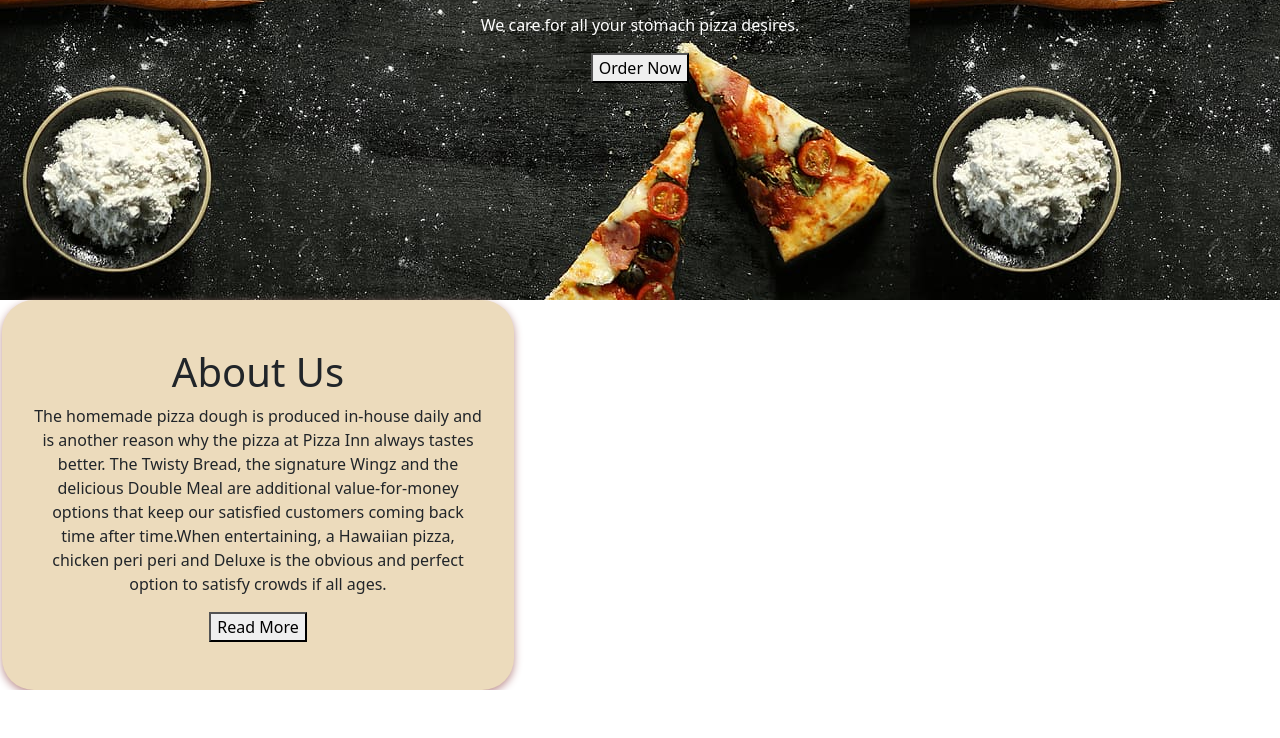
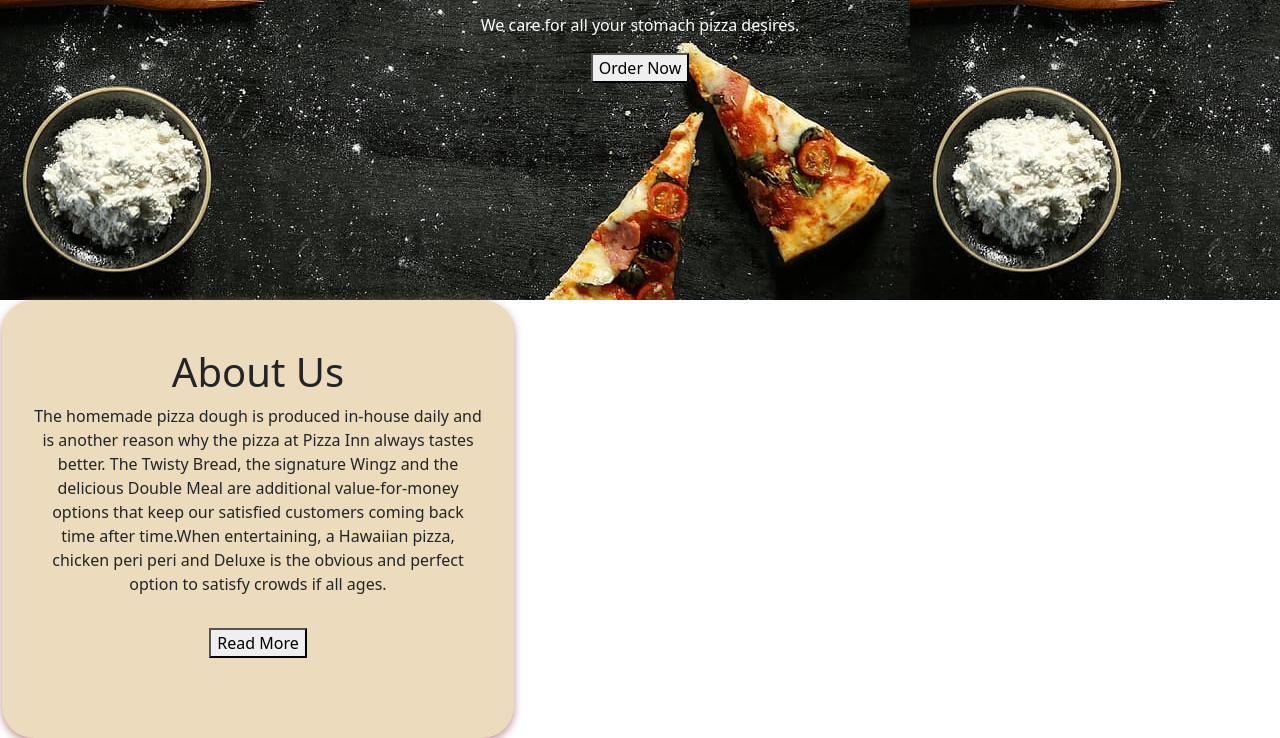
Before and after one commit to HBMakena/week4-ip, a plain HTML site: page index.html in a window 1280 px wide. Shown: the part 378-1116 px from the top of the page. Before the commit the page ends 1068 px from the top, so only its background shows below. Drawn offline with nearby package versions, Linux system fonts and the light colour scheme.

```diff
--- a/css/style.css
+++ b/css/style.css
@@ -72,3 +72,6 @@ ul li a:hover{
         transform: translateY(-5rem);
     }
 }
+.about-content .button{
+    margin: 2rem 0;
+}
```
